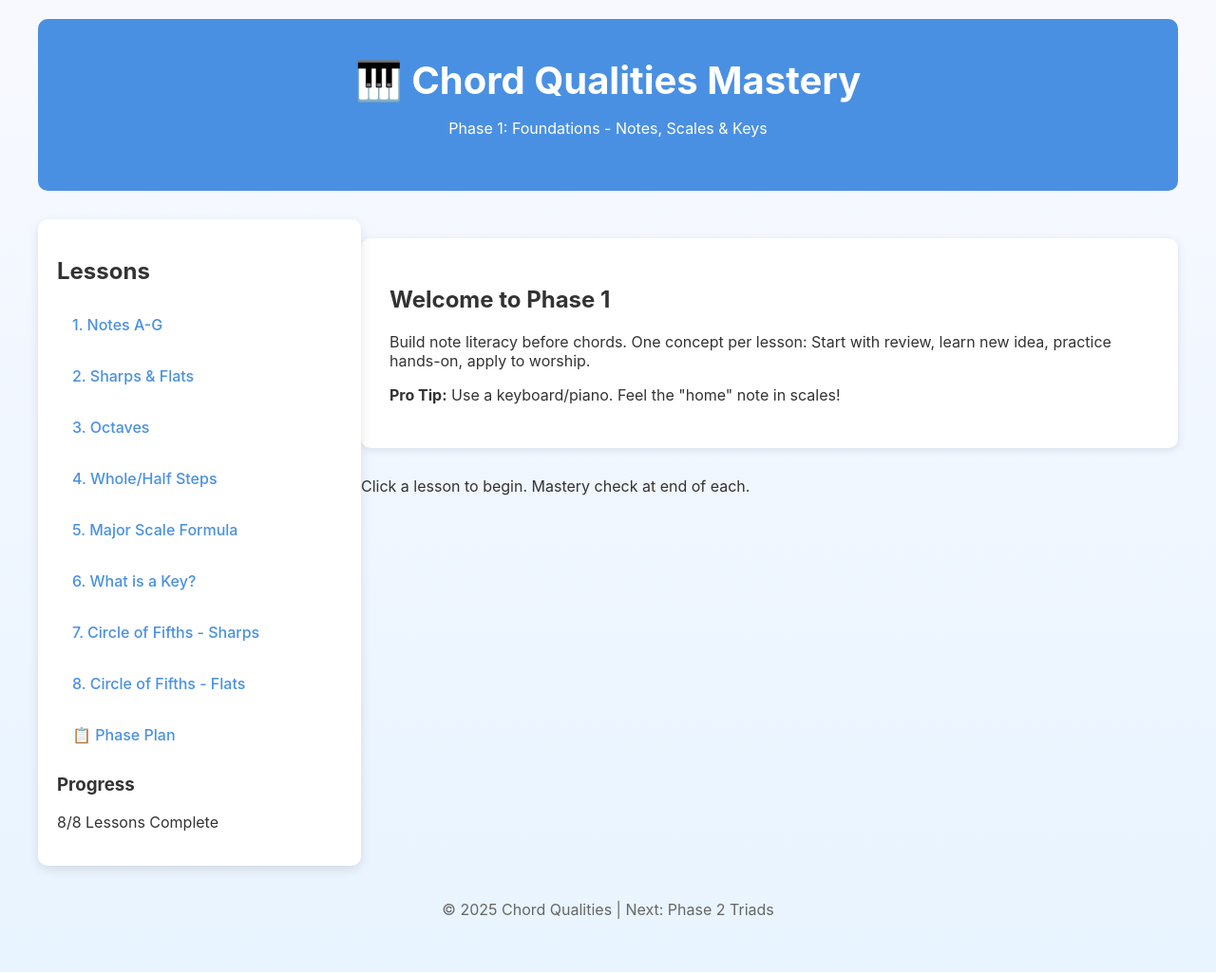
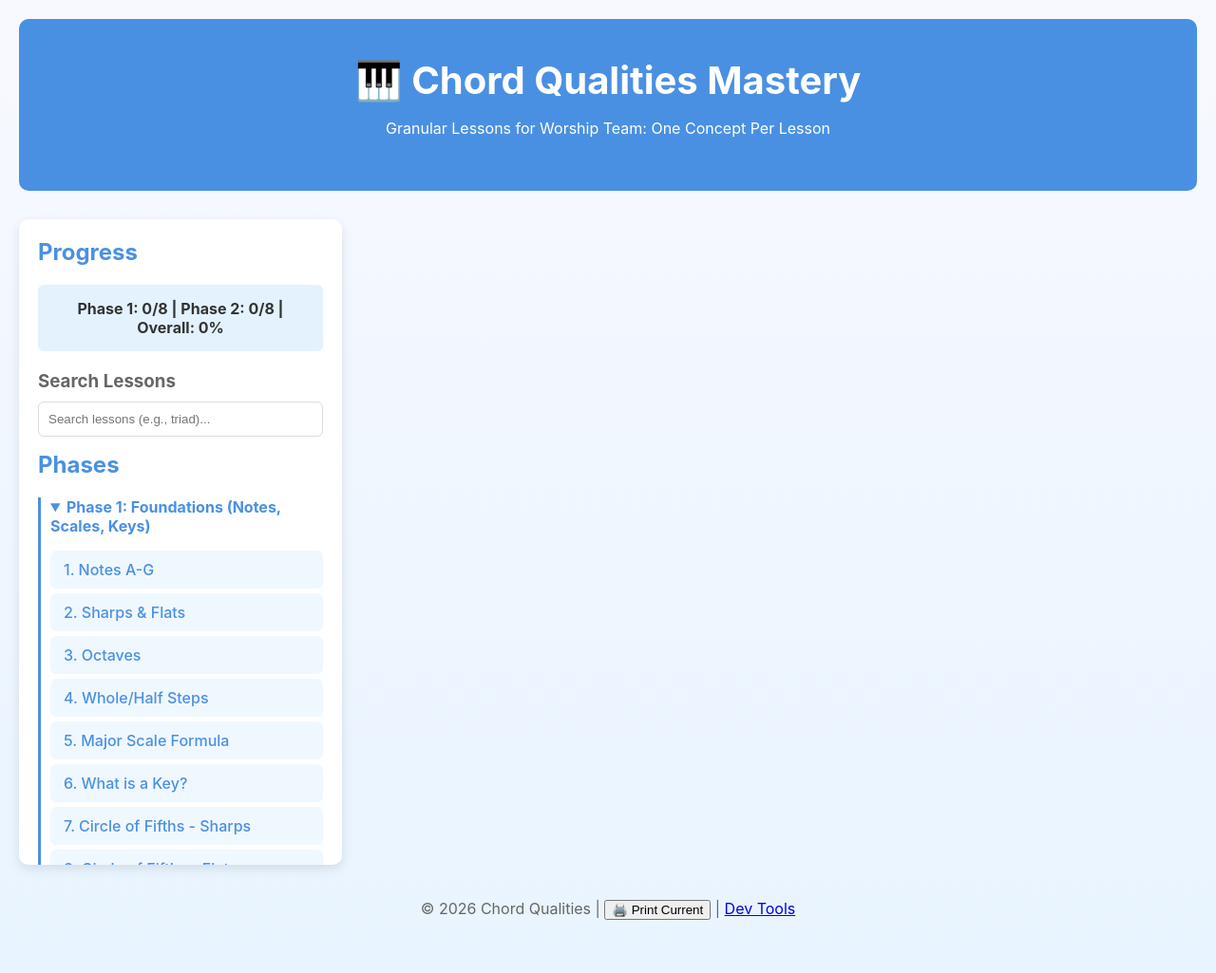
Before and after one commit to pmarch502/ChordQualityLessons, a plain HTML site: page index.html in a window 1280 px wide. Shown: the whole page at 95% size. Drawn offline with Linux system fonts and the light colour scheme.

Commit message:
Added Phase 2 lessons

```diff
--- a/index.html
+++ b/index.html
@@ -3,53 +3,172 @@
 <head>
     <meta charset="UTF-8">
     <meta name="viewport" content="width=device-width, initial-scale=1.0">
-    <title>Chord Qualities Mastery - Phase 1: Foundations</title>
+    <title>Chord Qualities Mastery</title>
     <style>
-        body { font-family: -apple-system, BlinkMacSystemFont, 'Segoe UI', Roboto, sans-serif; max-width: 1200px; margin: 0 auto; padding: 20px; background: linear-gradient(to bottom, #f8f9ff, #e8f4ff); color: #333; }
+        body { font-family: -apple-system, BlinkMacSystemFont, 'Segoe UI', Roboto, sans-serif; max-width: 1400px; margin: 0 auto; padding: 20px; background: linear-gradient(to bottom, #f8f9ff, #e8f4ff); color: #333; }
         header { text-align: center; padding: 40px 0; background: #4a90e2; color: white; border-radius: 10px; margin-bottom: 30px; }
         h1 { margin: 0; font-size: 2.5em; }
-        nav { position: sticky; top: 20px; background: white; padding: 20px; border-radius: 10px; box-shadow: 0 4px 12px rgba(0,0,0,0.1); float: left; width: 300px; height: fit-content; }
+        nav { position: sticky; top: 20px; background: white; padding: 20px; border-radius: 10px; box-shadow: 0 4px 12px rgba(0,0,0,0.1); float: left; width: 300px; height: fit-content; overflow-y: auto; max-height: 80vh; }
+        nav h2 { margin-top: 0; color: #4a90e2; }
+        nav h3 { margin-bottom: 10px; color: #666; }
+        #search-input { width: 100%; padding: 10px; margin-bottom: 15px; border: 1px solid #ddd; border-radius: 6px; box-sizing: border-box; }
         nav ul { list-style: none; padding: 0; }
-        nav li { margin: 10px 0; }
-        nav a { display: block; padding: 12px 16px; background: #fff; color: #4a90e2; text-decoration: none; border-radius: 6px; transition: background 0.3s; font-weight: 500; }
+        nav li { margin: 5px 0; }
+        nav a { display: block; padding: 10px 14px; background: #f0f8ff; color: #4a90e2; text-decoration: none; border-radius: 6px; transition: all 0.3s; font-weight: 500; cursor: pointer; }
         nav a:hover { background: #4a90e2; color: white; }
-        main { margin-left: 340px; padding: 20px 0; }
-        .intro { background: white; padding: 30px; border-radius: 10px; box-shadow: 0 2px 8px rgba(0,0,0,0.1); margin-bottom: 30px; }
+        nav a.active { background: #4a90e2 !important; color: white; }
+        nav a.completed { background: #d4edda; color: #155724; }
+        nav a.completed:hover { background: #28a745; color: white; }
+        main { margin-left: 340px; padding: 20px 0; min-height: 70vh; }
+        #lesson-content { background: white; padding: 30px; border-radius: 10px; box-shadow: 0 2px 8px rgba(0,0,0,0.1); opacity: 0; transition: opacity 0.5s; }
+        #lesson-content.loaded { opacity: 1; }
+        #progress { background: #e3f2fd; padding: 15px; border-radius: 6px; margin-bottom: 20px; text-align: center; font-weight: bold; }
+        .phase { margin-bottom: 20px; border-left: 3px solid #4a90e2; padding-left: 10px; }
         footer { text-align: center; padding: 20px; color: #666; clear: both; }
-        @media (max-width: 768px) { nav { float: none; width: auto; position: static; } main { margin-left: 0; } }
+        @media (max-width: 768px) { nav { float: none; width: auto; position: static; max-height: none; } main { margin-left: 0; } }
+        summary { cursor: pointer; font-weight: bold; color: #4a90e2; }
     </style>
 </head>
 <body>
     <header>
         <h1>🎹 Chord Qualities Mastery</h1>
-        <p>Phase 1: Foundations - Notes, Scales & Keys</p>
+        <p>Granular Lessons for Worship Team: One Concept Per Lesson</p>
     </header>
     <nav>
-        <h2>Lessons</h2>
-        <ul>
-            <li><a href="Lesson 1.html">1. Notes A-G</a></li>
-            <li><a href="Lesson 2.html">2. Sharps & Flats</a></li>
-            <li><a href="Lesson 3.html">3. Octaves</a></li>
-            <li><a href="Lesson 4.html">4. Whole/Half Steps</a></li>
-            <li><a href="Lesson 5.html">5. Major Scale Formula</a></li>
-            <li><a href="Lesson 6.html">6. What is a Key?</a></li>
-            <li><a href="Lesson 7.html">7. Circle of Fifths - Sharps</a></li>
-            <li><a href="Lesson 8.html">8. Circle of Fifths - Flats</a></li>
-            <li><a href="plan.html">📋 Phase Plan</a></li>
-        </ul>
-        <h3>Progress</h3>
-        <p>8/8 Lessons Complete</p>
+        <h2>Progress</h2>
+        <div id="progress">Loading...</div>
+        <h3>Search Lessons</h3>
+        <input type="search" id="search-input" placeholder="Search lessons (e.g., triad)...">
+        <h2>Phases</h2>
+        <div class="phase">
+            <details open>
+                <summary>Phase 1: Foundations (Notes, Scales, Keys)</summary>
+                <ul id="phase1-lessons"></ul>
+            </details>
+        </div>
+        <div class="phase">
+            <details open>
+                <summary>Phase 2: Basic Triads</summary>
+                <ul id="phase2-lessons"></ul>
+            </details>
+        </div>
+        <div class="phase">
+            <details>
+                <summary>Phase 3+: Coming Soon (Inversions, 7ths...)</summary>
+                <ul><li>Stay tuned!</li></ul>
+            </details>
+        </div>
+        <a onclick="window.open('plan.html')">📋 Full Plan</a>
     </nav>
     <main>
-        <div class="intro">
-            <h2>Welcome to Phase 1</h2>
-            <p>Build note literacy before chords. One concept per lesson: Start with review, learn new idea, practice hands-on, apply to worship.</p>
-            <p><strong>Pro Tip:</strong> Use a keyboard/piano. Feel the "home" note in scales!</p>
+        <div id="lesson-content">
+            <h2>Welcome to Chord Mastery!</h2>
+            <p>Click a lesson in the sidebar to load. Static left nav always visible. Progress tracks viewed lessons.</p>
+            <p><em>Pro Tip:</em> Bookmark favorites. Print charts from lessons.</p>
         </div>
-        <p>Click a lesson to begin. Mastery check at end of each.</p>
     </main>
     <footer>
-        <p>&copy; 2025 Chord Qualities | Next: Phase 2 Triads</p>
+        <p>© 2026 Chord Qualities | <button onclick="window.print()">🖨️ Print Current</button> | <a href="test.html">Dev Tools</a></p>
     </footer>
+    <script>
+        const lessons = {
+            1: { title: 'Notes A-G', phase: 1 },
+            2: { title: 'Sharps & Flats', phase: 1 },
+            3: { title: 'Octaves', phase: 1 },
+            4: { title: 'Whole/Half Steps', phase: 1 },
+            5: { title: 'Major Scale Formula', phase: 1 },
+            6: { title: 'What is a Key?', phase: 1 },
+            7: { title: 'Circle of Fifths - Sharps', phase: 1 },
+            8: { title: 'Circle of Fifths - Flats', phase: 1 },
+            9: { title: 'Chord = Stacked Thirds', phase: 2 },
+            10: { title: 'Major Triad', phase: 2 },
+            11: { title: 'Minor Triad', phase: 2 },
+            12: { title: 'Triads in C Key', phase: 2 },
+            13: { title: 'Triads in G Key', phase: 2 },
+            14: { title: 'Diminished Triad', phase: 2 },
+            15: { title: 'Augmented Triad', phase: 2 },
+            16: { title: 'Triads Review', phase: 2 }
+        };
+
+        function getLessonPath(num) {
+            const phase = Math.ceil(num / 8);
+            return `./Phase${phase}/html/Lesson ${num}.html`;
+        }
+
+        function populateNav() {
+            ['phase1-lessons', 'phase2-lessons'].forEach(ulId => {
+                const ul = document.getElementById(ulId);
+                const start = ulId === 'phase1-lessons' ? 1 : 9;
+                const end = start + 7;
+                for (let i = start; i <= end; i++) {
+                    const li = document.createElement('li');
+                    const a = document.createElement('a');
+                    a.dataset.num = i;
+                    a.textContent = `${i}. ${lessons[i].title}`;
+                    a.onclick = () => loadLesson(i);
+                    li.appendChild(a);
+                    ul.appendChild(li);
+                }
+            });
+            updateProgress();
+        }
+
+        async function loadLesson(num) {
+            const path = getLessonPath(num);
+            const content = document.getElementById('lesson-content');
+            content.classList.remove('loaded');
+            content.innerHTML = '<p>Loading lesson...</p>';
+            try {
+                const response = await fetch(path);
+                if (!response.ok) throw new Error('Not found');
+                content.innerHTML = await response.text();
+                content.classList.add('loaded');
+                markViewed(num);
+                updateActiveLink(num);
+                updateProgress();
+                window.scrollTo(0, 0);
+            } catch (e) {
+                content.innerHTML = `<p>Error loading ${lessons[num].title}. <a href="${path}" target="_blank">Open directly?</a></p>`;
+            }
+        }
+
+        function markViewed(num) {
+            let viewed = JSON.parse(localStorage.getItem('viewedLessons') || '[]');
+            if (!viewed.includes(num)) {
+                viewed.push(num);
+                localStorage.setItem('viewedLessons', JSON.stringify(viewed));
+            }
+        }
+
+        function updateProgress() {
+            const viewed = JSON.parse(localStorage.getItem('viewedLessons') || '[]');
+            const phase1Viewed = viewed.filter(n => n <= 8).length;
+            const phase2Viewed = viewed.filter(n => n > 8).length;
+            document.getElementById('progress').innerHTML =
+                `Phase 1: ${phase1Viewed}/8 | Phase 2: ${phase2Viewed}/8 | Overall: ${Math.round((viewed.length / 16) * 100)}%`;
+            document.querySelectorAll('nav a[data-num]').forEach(a => {
+                if (viewed.includes(parseInt(a.dataset.num))) a.classList.add('completed');
+            });
+        }
+
+        function updateActiveLink(num) {
+            document.querySelectorAll('nav a.active')?.forEach(a => a.classList.remove('active'));
+            document.querySelector(`nav a[data-num="${num}"]`)?.classList.add('active');
+        }
+
+        function filterLessons(query) {
+            const links = document.querySelectorAll('nav li a[data-num]');
+            links.forEach(a => {
+                a.parentElement.style.display = a.textContent.toLowerCase().includes(query.toLowerCase()) ? '' : 'none';
+            });
+        }
+
+        // Init
+        window.addEventListener('DOMContentLoaded', () => {
+            populateNav();
+            document.getElementById('search-input').oninput = (e) => filterLessons(e.target.value);
+            updateProgress();
+        });
+    </script>
 </body>
 </html>
```
